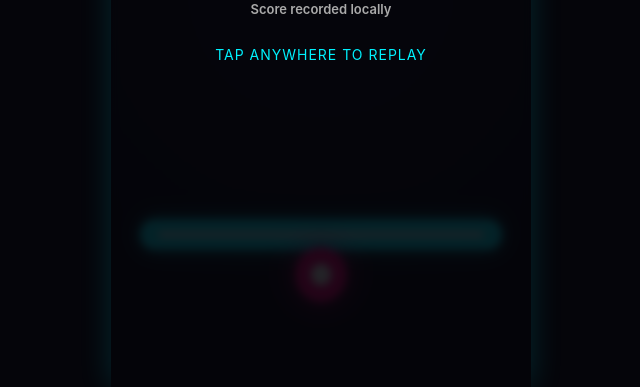
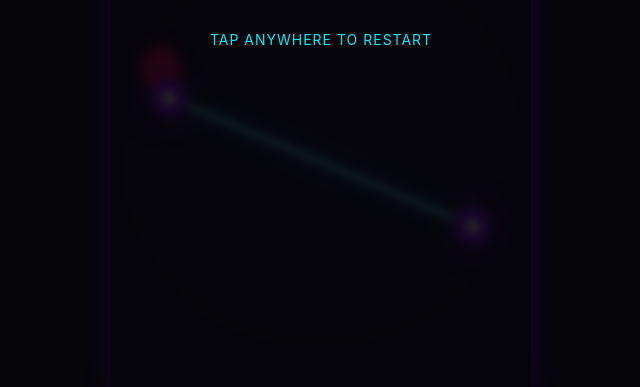
Before and after one commit to sskk0001111-code/NeonDash, a plain HTML site: page index.html in a window 1280 px wide. Shown: the part 413-800 px from the top of the page, without its empty margins (319-959 px from the left). Drawn offline with nearby package versions, Linux system fonts and the light colour scheme; no server answers.

Commit message:
Update index.html

```diff
--- a/index.html
+++ b/index.html
@@ -3,8 +3,7 @@
 <head>
   <meta charset="UTF-8">
   <meta name="viewport" content="width=device-width, initial-scale=1.0, maximum-scale=1.0, user-scalable=no">
-  <title>Neon Color Dash</title>
-  <script src="https://cdn.jsdelivr.net/npm/@supabase/supabase-js@2"></script>
+  <title>Magnet Tether</title>
   <style>
     * {
       margin: 0;
@@ -38,8 +37,8 @@
       width: 100%;
       height: 100%;
       display: block;
-      background: radial-gradient(circle at 50% 50%, #0c0d1e 0%, #030308 100%);
-      box-shadow: 0 0 30px rgba(0, 243, 255, 0.15);
+      background: radial-gradient(circle at 50% 70%, #120a1f 0%, #030308 100%);
+      box-shadow: 0 0 30px rgba(162, 0, 255, 0.15);
     }
     #ui-layer {
       position: absolute;
@@ -58,15 +57,10 @@
       font-weight: 800;
       letter-spacing: 1.5px;
       text-transform: uppercase;
-      text-shadow: 0 0 12px rgba(0, 243, 255, 0.7);
+      text-shadow: 0 0 12px rgba(162, 0, 255, 0.7);
     }
     #score-val {
       font-size: 38px;
-    }
-    #high-score-val {
-      font-size: 15px;
-      color: #00f3ff;
-      opacity: 0.9;
     }
     #game-over-screen {
       position: absolute;
@@ -82,12 +76,13 @@
       align-items: center;
       gap: 14px;
       pointer-events: auto;
+      z-index: 10;
     }
     .game-over-title {
       font-size: 34px;
       font-weight: 900;
-      color: #ff007f;
-      text-shadow: 0 0 18px rgba(255, 0, 127, 0.8);
+      color: #ff004c;
+      text-shadow: 0 0 18px rgba(255, 0, 76, 0.8);
       letter-spacing: 2px;
     }
     .stats-label {
@@ -116,206 +111,177 @@
     <div id="ui-layer">
       <div>
         <div class="hud-text" id="score-val">0</div>
-        <div class="hud-text" id="high-score-val">TOP: --</div>
       </div>
     </div>
 
     <div id="game-over-screen">
-      <div class="game-over-title">CRASHED!</div>
+      <div class="game-over-title">SHATTERED!</div>
       <div class="stats-label" id="final-score-val">SCORE: 0</div>
-      <div class="stats-label" id="leaderboard-status" style="font-size: 13px; color: #aaa;">Syncing Score...</div>
-      <div class="action-prompt">TAP ANYWHERE TO REPLAY</div>
+      <div class="action-prompt">TAP ANYWHERE TO RESTART</div>
     </div>
   </div>
 
   <script>
-    // --- SUPABASE CLIENT CONFIG ---
-    const SUPABASE_URL = "https://mgymflakbdrqviutkdhq.supabase.co";
-    const SUPABASE_KEY = "sb_publishable_zFgsgiqHo6rrNAj8KAX1FQ_Fq3rHP6-";
-    const supabaseClient = supabase.createClient(SUPABASE_URL, SUPABASE_KEY);
-
     const canvas = document.getElementById("gameCanvas");
     const ctx = canvas.getContext("2d");
     const scoreVal = document.getElementById("score-val");
-    const highScoreVal = document.getElementById("high-score-val");
     const gameOverScreen = document.getElementById("game-over-screen");
     const finalScoreVal = document.getElementById("final-score-val");
-    const lbStatus = document.getElementById("leaderboard-status");
 
     const V_WIDTH = 360;
     const V_HEIGHT = 640;
     canvas.width = V_WIDTH;
     canvas.height = V_HEIGHT;
 
-    const NEON_COLORS = [
-      { hex: "#ff007f", glow: "rgba(255, 0, 127, 0.6)" }, // Pink
-      { hex: "#00f3ff", glow: "rgba(0, 243, 255, 0.6)" }, // Cyan
-      { hex: "#ffe600", glow: "rgba(255, 230, 0, 0.6)" }  // Yellow
-    ];
+    // Game Core State
+    let isGameOver = false;
+    let score = 0;
+    let baseSpeed = 2.5;
+    let spawnTimer = 0;
+    let enemies = [];
+    let particles = [];
 
-    let player = {
-      x: V_WIDTH / 2,
-      y: V_HEIGHT - 90,
-      radius: 22,
-      colorIndex: 0,
-      scalePunch: 1.0
-    };
+    // Magnet Tether Physics
+    let cx = V_WIDTH / 2;
+    let cy = V_HEIGHT - 180;
+    let angle = 0;
+    let rotationSpeed = 0.04;
 
-    let obstacles = [];
-    let particles = [];
-    let score = 0;
-    let globalHighScore = 0;
-    let baseSpeed = 4.2;
-    let spawnTimer = 0;
-    let isGameOver = false;
+    let isPulling = false;
+    let minRadius = 35;
+    let maxRadius = 140;
+    let currentRadius = maxRadius;
+    const ballRadius = 15;
 
-    // --- LEADERBOARD LOGIC ---
-    async function fetchGlobalTopScore() {
-      try {
-        const { data, error } = await supabaseClient
-          .from("leaderboard")
-          .select("score")
-          .order("score", { ascending: false })
-          .limit(1);
+    let b1 = { x: 0, y: 0 };
+    let b2 = { x: 0, y: 0 };
 
-        if (!error && data && data.length > 0) {
-          globalHighScore = data[0].score;
-          highScoreVal.innerText = "TOP: " + globalHighScore;
-        }
-      } catch (e) {
-        console.warn("Offline or load error", e);
-      }
-    }
-    fetchGlobalTopScore();
-
-    async function pushScoreToLeaderboard(finalScore) {
-      if (finalScore <= 0) {
-        lbStatus.innerText = "Score recorded locally";
-        return;
-      }
-      lbStatus.innerText = "Saving to Leaderboard...";
-      try {
-        const { error } = await supabaseClient
-          .from("leaderboard")
-          .insert([{ player_name: "Player", score: finalScore }]);
-
-        if (!error) {
-          lbStatus.innerText = "Score saved online!";
-          fetchGlobalTopScore();
-        } else {
-          lbStatus.innerText = "Offline mode";
-        }
-      } catch (err) {
-        lbStatus.innerText = "Could not sync score";
-      }
-    }
-
-    // --- INPUT CONTROLS ---
+    // Inputs
     window.addEventListener("pointerdown", (e) => {
       e.preventDefault();
       if (isGameOver) {
         restartGame();
         return;
       }
-      // Cycle neon color
-      player.colorIndex = (player.colorIndex + 1) % NEON_COLORS.length;
-      player.scalePunch = 1.28;
+      isPulling = true;
+    });
+
+    window.addEventListener("pointerup", (e) => {
+      e.preventDefault();
+      isPulling = false;
     });
 
     function restartGame() {
-      obstacles = [];
+      enemies = [];
       particles = [];
       score = 0;
-      baseSpeed = 4.2;
+      baseSpeed = 2.5;
       spawnTimer = 0;
-      player.colorIndex = 0;
+      currentRadius = maxRadius;
+      isPulling = false;
       scoreVal.innerText = "0";
       gameOverScreen.style.display = "none";
       isGameOver = false;
     }
 
-    function createObstacle() {
-      const colorIdx = Math.floor(Math.random() * NEON_COLORS.length);
-      obstacles.push({
-        x: 25,
-        y: -40,
-        width: V_WIDTH - 50,
-        height: 24,
-        colorIndex: colorIdx,
-        cleared: false
-      });
+    function createEnemy() {
+      const radius = 16;
+      const x = Math.random() * (V_WIDTH - radius * 2) + radius;
+      enemies.push({ x: x, y: -30, radius: radius });
+    }
+
+    function createExplosion(x, y, color) {
+      for (let i = 0; i < 15; i++) {
+        const ang = Math.random() * Math.PI * 2;
+        const vel = 2 + Math.random() * 4;
+        particles.push({
+          x: x, y: y,
+          vx: Math.cos(ang) * vel, vy: Math.sin(ang) * vel,
+          life: 1.0, color: color
+        });
+      }
     }
 
     function triggerCrash() {
       isGameOver = true;
       finalScoreVal.innerText = "SCORE: " + score;
       gameOverScreen.style.display = "flex";
-      pushScoreToLeaderboard(score);
     }
 
-    function createBurst(x, y, color) {
-      for (let i = 0; i < 16; i++) {
-        const angle = Math.random() * Math.PI * 2;
-        const vel = 2 + Math.random() * 5;
-        particles.push({
-          x: x,
-          y: y,
-          vx: Math.cos(angle) * vel,
-          vy: Math.sin(angle) * vel,
-          life: 1.0,
-          color: color
-        });
-      }
+    // Line-Circle Intersection Math
+    function isLaserCuttingEnemy(a, b, circle) {
+      const distSq = (p1, p2) => (p1.x - p2.x)**2 + (p1.y - p2.y)**2;
+      const lenSq = distSq(a, b);
+      if (lenSq === 0) return false;
+
+      let t = ((circle.x - a.x) * (b.x - a.x) + (circle.y - a.y) * (b.y - a.y)) / lenSq;
+      t = Math.max(0, Math.min(1, t));
+
+      const closestPoint = { x: a.x + t * (b.x - a.x), y: a.y + t * (b.y - a.y) };
+      return distSq(circle, closestPoint) < (circle.radius * circle.radius);
     }
 
-    // --- GAME ENGINE LOOP ---
-    function update(dt) {
+    function isBallHittingEnemy(ball, enemy) {
+      const dx = ball.x - enemy.x;
+      const dy = ball.y - enemy.y;
+      return (dx * dx + dy * dy) < ((ballRadius + enemy.radius) * (ballRadius + enemy.radius));
+    }
+
+    function update() {
       if (isGameOver) return;
 
-      if (player.scalePunch > 1.0) {
-        player.scalePunch = Math.max(1.0, player.scalePunch - 0.04);
-      }
+      // Update Tether Physics
+      angle += rotationSpeed;
+      const targetRadius = isPulling ? minRadius : maxRadius;
+      currentRadius += (targetRadius - currentRadius) * 0.15; // Smooth spring effect
 
+      b1.x = cx + Math.cos(angle) * currentRadius;
+      b1.y = cy + Math.sin(angle) * currentRadius;
+      b2.x = cx + Math.cos(angle + Math.PI) * currentRadius;
+      b2.y = cy + Math.sin(angle + Math.PI) * currentRadius;
+
+      // Enemy Spawning
       spawnTimer++;
-      const currentSpawnDelay = Math.max(55, 95 - Math.floor(score * 0.8));
+      const currentSpawnDelay = Math.max(40, 80 - Math.floor(score * 1.5));
       if (spawnTimer >= currentSpawnDelay) {
-        createObstacle();
+        createEnemy();
         spawnTimer = 0;
       }
 
-      const activeSpeed = baseSpeed + (score * 0.08);
+      const activeSpeed = baseSpeed + (score * 0.05);
 
-      for (let i = obstacles.length - 1; i >= 0; i--) {
-        const obs = obstacles[i];
-        obs.y += activeSpeed;
+      // Enemy Logic
+      for (let i = enemies.length - 1; i >= 0; i--) {
+        const en = enemies[i];
+        en.y += activeSpeed;
 
-        // Collision Check (AABB with circle)
-        const closestY = Math.max(obs.y, Math.min(player.y, obs.y + obs.height));
-        const closestX = Math.max(obs.x, Math.min(player.x, obs.x + obs.width));
-        const distX = player.x - closestX;
-        const distY = player.y - closestY;
+        // 1. Check Ball Collision (Game Over)
+        if (isBallHittingEnemy(b1, en) || isBallHittingEnemy(b2, en)) {
+          createExplosion(en.x, en.y, "#ff004c");
+          triggerCrash();
+          return;
+        }
 
-        if ((distX * distX + distY * distY) < (player.radius * player.radius)) {
-          if (player.colorIndex === obs.colorIndex) {
-            createBurst(player.x, obs.y + obs.height / 2, NEON_COLORS[obs.colorIndex].hex);
-            obstacles.splice(i, 1);
-            score++;
-            scoreVal.innerText = score;
-          } else {
-            triggerCrash();
-            return;
-          }
-        } else if (obs.y > V_HEIGHT + 60) {
-          obstacles.splice(i, 1);
+        // 2. Check Laser Collision (Slice / Score)
+        if (isLaserCuttingEnemy(b1, b2, en)) {
+          createExplosion(en.x, en.y, "#00f3ff"); // Blue particle explosion
+          enemies.splice(i, 1);
+          score++;
+          scoreVal.innerText = score;
+          continue;
+        }
+
+        // Remove if off screen
+        if (en.y > V_HEIGHT + 50) {
+          enemies.splice(i, 1);
         }
       }
 
-      // Particles update
+      // Particles Update
       for (let i = particles.length - 1; i >= 0; i--) {
         const p = particles[i];
-        p.x += p.vx;
-        p.y += p.vy;
-        p.life -= 0.045;
+        p.x += p.vx; p.y += p.vy;
+        p.life -= 0.04;
         if (p.life <= 0) particles.splice(i, 1);
       }
     }
@@ -323,49 +289,67 @@
     function render() {
       ctx.clearRect(0, 0, V_WIDTH, V_HEIGHT);
 
-      // Draw Obstacles
-      for (const obs of obstacles) {
-        const conf = NEON_COLORS[obs.colorIndex];
-        ctx.shadowBlur = 16;
-        ctx.shadowColor = conf.glow;
-        ctx.fillStyle = conf.hex;
+      // Draw Laser Beam
+      ctx.beginPath();
+      ctx.moveTo(b1.x, b1.y);
+      ctx.lineTo(b2.x, b2.y);
+      ctx.strokeStyle = "#00f3ff";
+      ctx.lineWidth = 4;
+      ctx.shadowBlur = 20;
+      ctx.shadowColor = "#00f3ff";
+      ctx.stroke();
+
+      // Draw Core Laser Line (White inside)
+      ctx.beginPath();
+      ctx.moveTo(b1.x, b1.y);
+      ctx.lineTo(b2.x, b2.y);
+      ctx.strokeStyle = "#ffffff";
+      ctx.lineWidth = 1.5;
+      ctx.shadowBlur = 0;
+      ctx.stroke();
+
+      // Draw Enemies
+      for (const en of enemies) {
+        ctx.shadowBlur = 15;
+        ctx.shadowColor = "#ff004c";
+        ctx.fillStyle = "#ff004c";
         ctx.beginPath();
-        ctx.roundRect(obs.x, obs.y, obs.width, obs.height, 12);
+        ctx.arc(en.x, en.y, en.radius, 0, Math.PI * 2);
         ctx.fill();
 
-        // White core accent
-        ctx.fillStyle = "rgba(255, 255, 255, 0.85)";
-        ctx.fillRect(obs.x + 16, obs.y + obs.height / 2 - 2, obs.width - 32, 4);
+        ctx.fillStyle = "#ffffff";
+        ctx.beginPath();
+        ctx.arc(en.x, en.y, en.radius * 0.4, 0, Math.PI * 2);
+        ctx.fill();
       }
 
       // Draw Particles
       for (const p of particles) {
-        ctx.shadowBlur = 8;
+        ctx.shadowBlur = 10;
         ctx.shadowColor = p.color;
         ctx.fillStyle = p.color;
         ctx.beginPath();
-        ctx.arc(p.x, p.y, 3.5 * p.life, 0, Math.PI * 2);
+        ctx.arc(p.x, p.y, 3 * p.life, 0, Math.PI * 2);
         ctx.fill();
       }
 
-      // Draw Player
-      const pConf = NEON_COLORS[player.colorIndex];
-      const r = player.radius * player.scalePunch;
+      // Draw Magnet Balls
+      const drawBall = (ball) => {
+        ctx.shadowBlur = 25;
+        ctx.shadowColor = "#a200ff";
+        ctx.fillStyle = "#a200ff";
+        ctx.beginPath();
+        ctx.arc(ball.x, ball.y, ballRadius, 0, Math.PI * 2);
+        ctx.fill();
 
-      // Outer Glow Aura
-      ctx.shadowBlur = 24;
-      ctx.shadowColor = pConf.glow;
-      ctx.fillStyle = pConf.hex;
-      ctx.beginPath();
-      ctx.arc(player.x, player.y, r, 0, Math.PI * 2);
-      ctx.fill();
-
-      // White Center Bulb
-      ctx.shadowBlur = 0;
-      ctx.fillStyle = "#ffffff";
-      ctx.beginPath();
-      ctx.arc(player.x, player.y, r * 0.4, 0, Math.PI * 2);
-      ctx.fill();
+        ctx.shadowBlur = 0;
+        ctx.fillStyle = "#ffffff";
+        ctx.beginPath();
+        ctx.arc(ball.x, ball.y, ballRadius * 0.4, 0, Math.PI * 2);
+        ctx.fill();
+      };
+      drawBall(b1);
+      drawBall(b2);
     }
 
     function gameLoop() {
```
